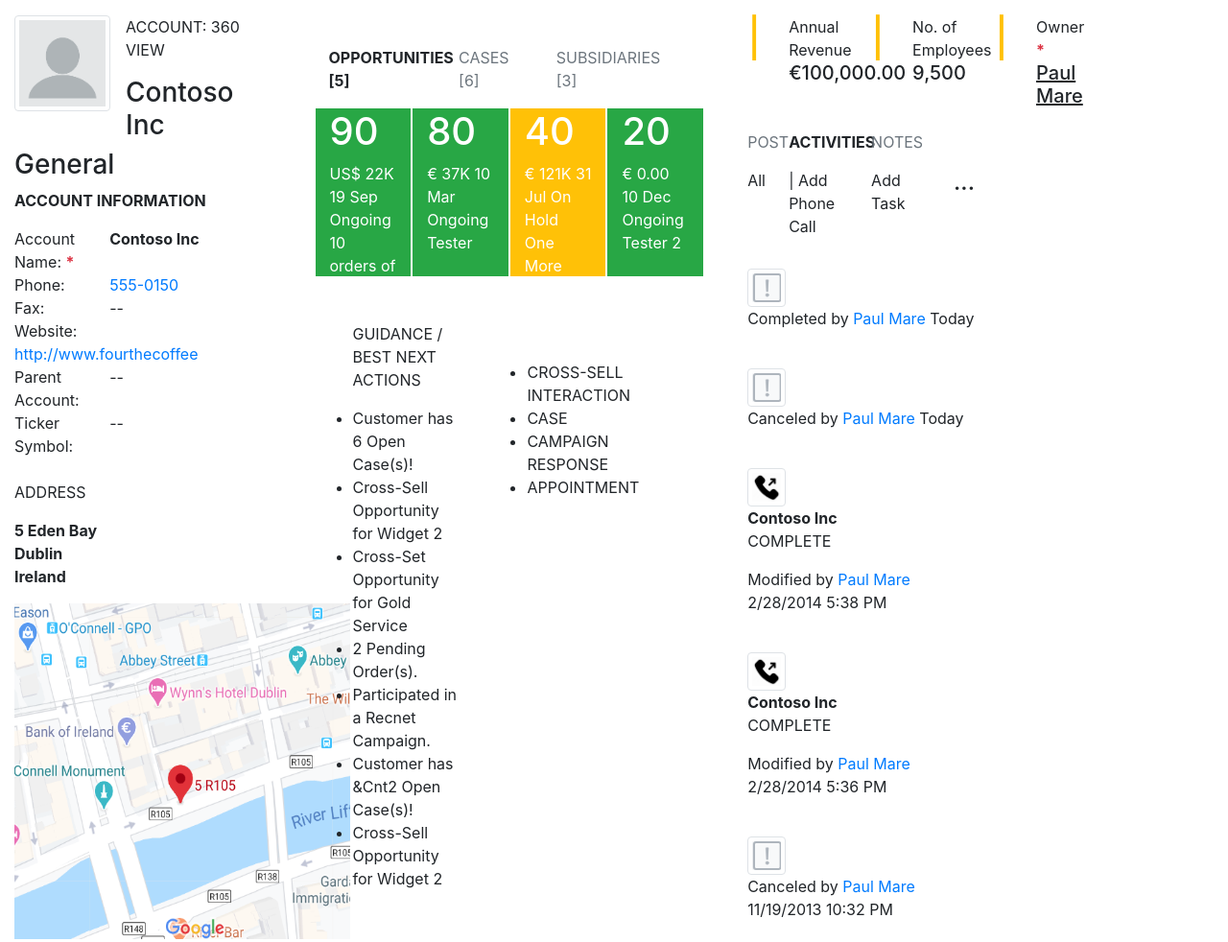
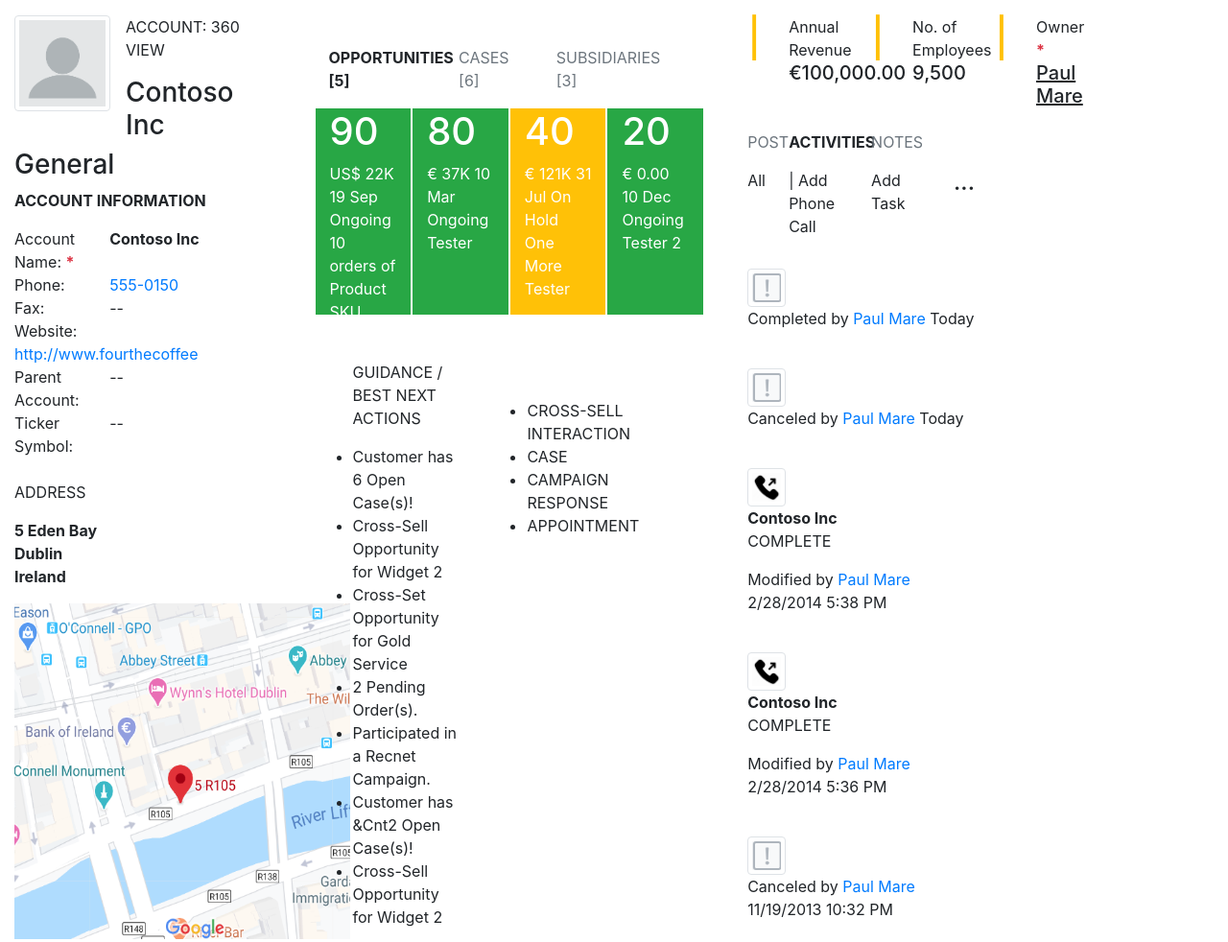
Before and after one commit to Elene26/Project, a website: page index.html in a window 1280 px wide. Shown: the top 982 px of the page at 96% size. Drawn offline with nearby package versions, Linux system fonts and the light colour scheme.

Commit message:
Scroll vh change

```diff
--- a/index.html
+++ b/index.html
@@ -96,7 +96,7 @@
         </div>
 
         <div class="col-4">
-            <div class="container mt-5" style="height:30vh; overflow-y:scroll;">
+            <div class="container mt-5" style="height:35vh; overflow-y:scroll;">
                 <div class="row">
                     <div class=col-4>
                         <p><strong>OPPORTUNITIES [5]</strong></p>
```
